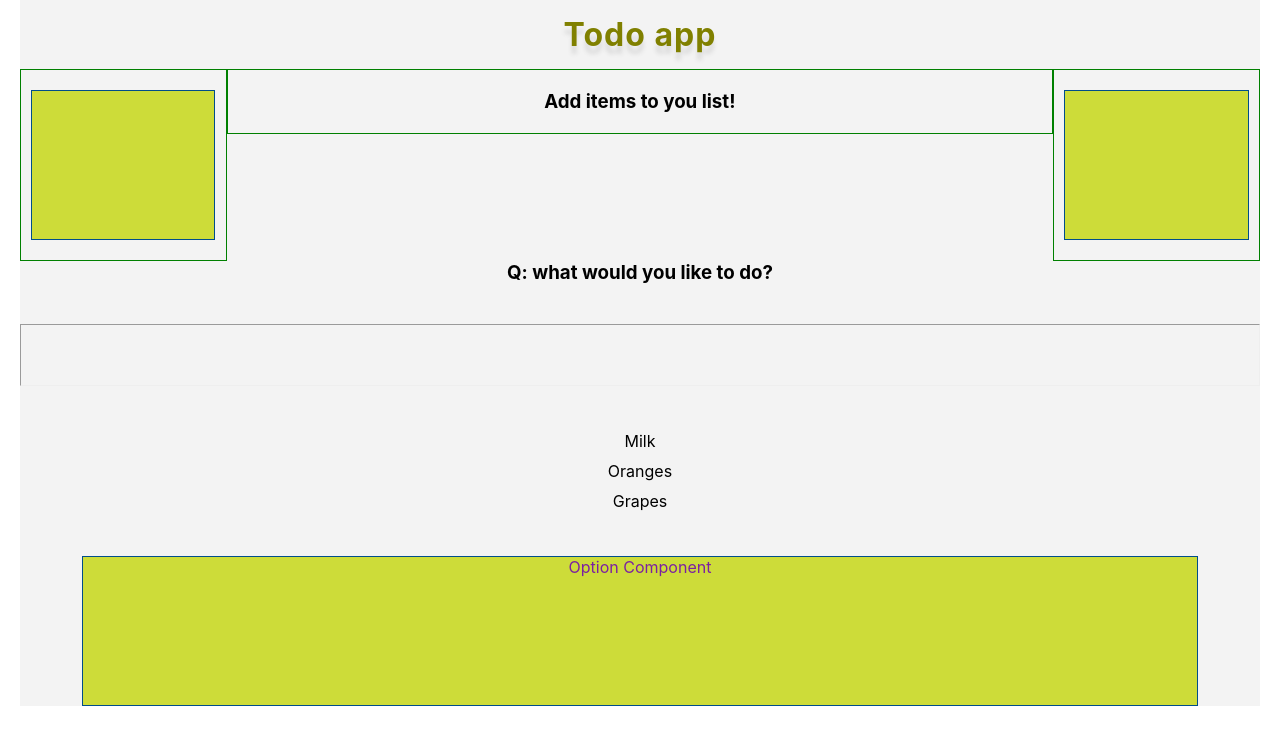
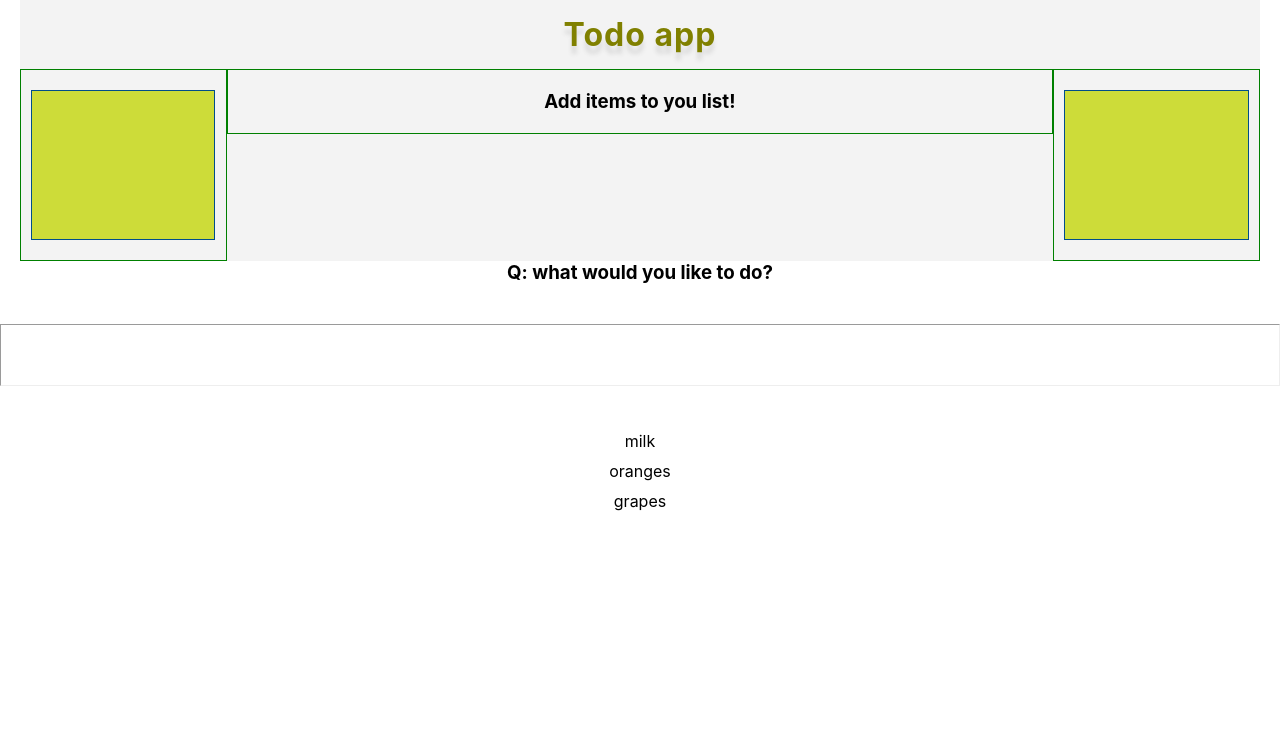
Before and after one commit to stefan22/rjsx, a React (Create React App) app: page / in a window 1280 px wide. Shown: the top 744 px of the page. Built offline with nearby package versions, Linux system fonts and the light colour scheme.

Commit message:
[todo]option in options

```diff
--- a/src/js/App.js
+++ b/src/js/App.js
@@ -2,7 +2,7 @@ import React, {Component} from 'react';
 import Action from './action';
 import Header from './header';
 import Options from './options';
-import Option from './option';
+//import Option from './option';
 import '../scss/app.scss';
 
 class App extends Component {
@@ -12,18 +12,15 @@ class App extends Component {
 
     return (
       <div>
-        <div className="calwrapper cfx">
-          <h1>Todo app</h1>
-          <div className="row">
-            <Header />
-            <Action />
 
-            <Options options={options} />
-            <Option />
+        <Header />
+        <Action />
+
+        <Options options={options} />
 
 
-          </div>
-        </div>
+
+
       </div>
 
     );
--- a/src/js/header.js
+++ b/src/js/header.js
@@ -8,7 +8,9 @@ class Header extends Component {
 
     return (
       <div>
-        <div>
+        <div className="calwrapper cfx">
+          <h1>Todo app</h1>
+          <div className="row">
             <div className="cal-lg-2 cal-md-2">
               <p></p>
             </div>
@@ -17,6 +19,7 @@ class Header extends Component {
             </div>
             <div className="cal-lg-2 cal-md-2">
               <p></p>
+            </div>
           </div>
         </div>
       </div>
--- a/src/js/option.js
+++ b/src/js/option.js
@@ -1,10 +1,16 @@
 import React, {Component} from 'react';
+import '../scss/options.scss';
 
 class Option extends Component {
   render() {
+    console.log(this);
     return (
       <div>
-        <p>Option Component</p>
+        <div className="optionItm">
+          {this.props.optX}
+        </div>
+
+
       </div>
     );
   }
--- a/src/js/options.js
+++ b/src/js/options.js
@@ -1,22 +1,26 @@
 import React, {Component} from 'react';
+import Option from './option';
 import '../scss/options.scss';
 
 class Options extends Component {
 
-  optionsArr() {
-    let arr = this.props.options;
-    arr = arr.map((itm,i) => {
-      return <div className='optionItm' key={i} optkey={i}>{itm.charAt(0).toUpperCase() + itm.slice(1)}</div>;
-    });
-    return arr;
-  }
-
   render() {
-    console.log(this.optionsArr());
+    console.log(this);
     return (
 
       <div className="all-options">
-        {this.optionsArr()}
+
+        {
+          this.props.options.map((itm,key) => {
+            return <Option key={key} optX={ <div optkey={key}>{itm}</div>  } />;
+
+          })
+        }
+
+
+
+
+
       </div>
 
     );
```
Lines whose indentation alone changed are shown as unchanged.
